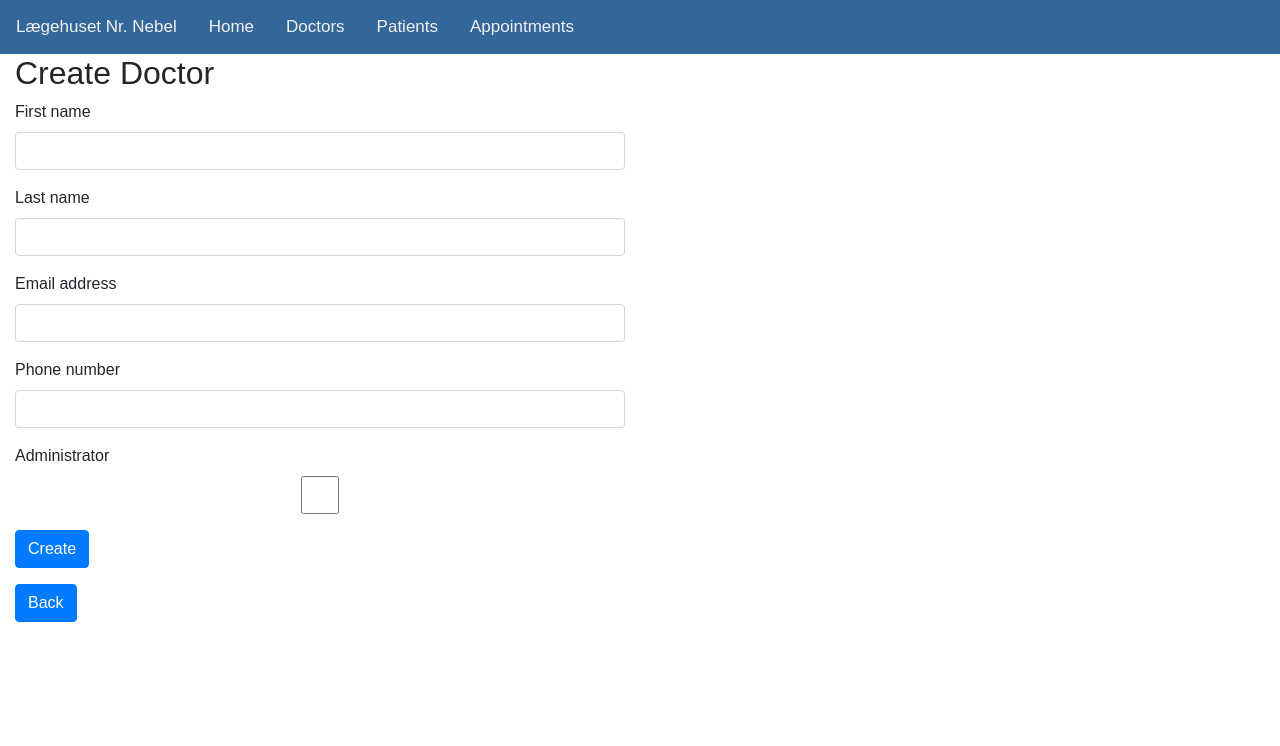
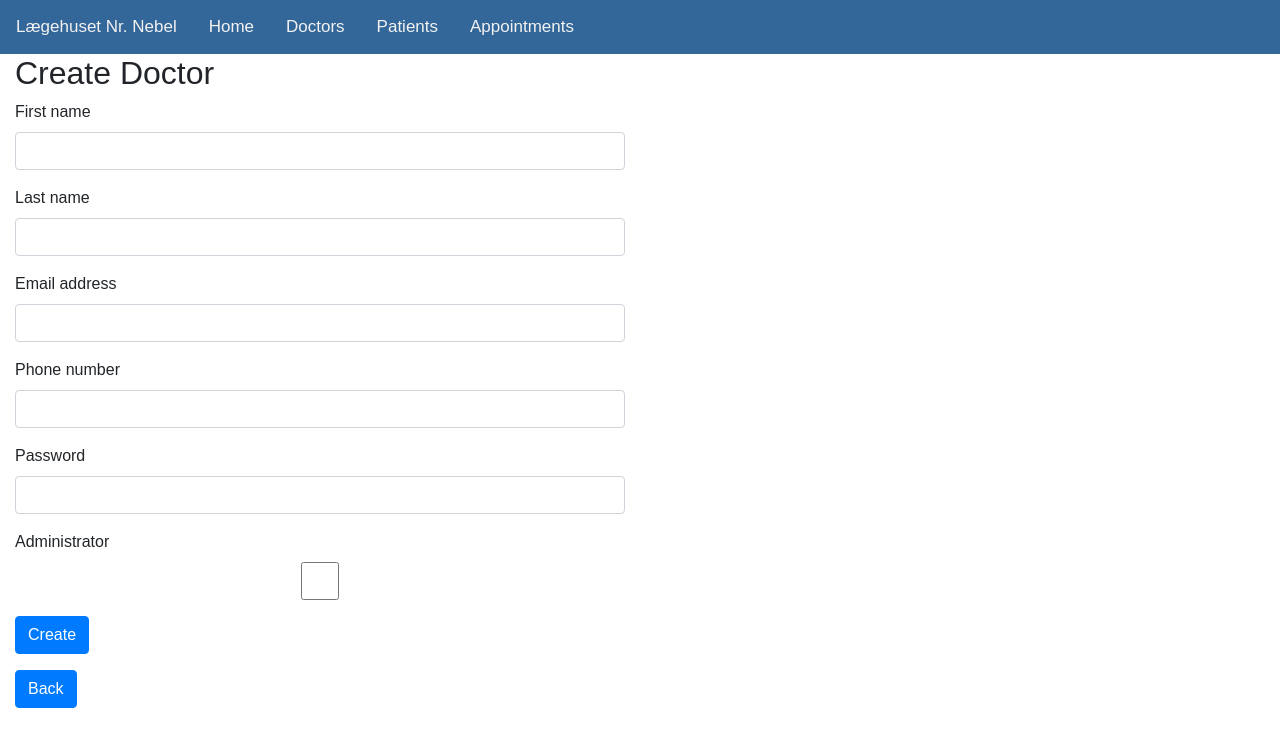
Before and after one commit to scupak/CS2020_exam_project_Frontend, an Angular app: page /doctor-create in a window 1280 px wide. Shown: the top 746 px of the page. Built offline with nearby package versions, Linux system fonts and the light colour scheme.

Commit message:
create patient,doctor

```diff
--- a/src/app/doctor/doctor-create/doctor-create.component.html
+++ b/src/app/doctor/doctor-create/doctor-create.component.html
@@ -30,6 +30,13 @@
       </div>
     </div>
     <div class="form-group">
+      <label>Password</label>
+      <input type="text" formControlName="password" class="form-control" required/>
+      <div *ngIf="password.invalid && submitted" class="alert-danger">
+        <div *ngIf="password.errors.required">A valid password is required</div>
+      </div>
+    </div>
+    <div class="form-group">
       <label>Administrator</label>
       <input type="checkbox" formControlName="isAdmin" class="form-control"/>
     </div>
--- a/src/app/doctor/doctor-create/doctor-create.component.ts
+++ b/src/app/doctor/doctor-create/doctor-create.component.ts
@@ -27,7 +27,8 @@ export class DoctorCreateComponent implements OnInit {
       lastName: ['', Validators.required],
       doctorEmailAddress: ['', Validators.required],
       phoneNumber: ['', Validators.required],
-      isAdmin: [false]
+      isAdmin: [false],
+      password: ['', Validators.required]
     });
   }
   // Getters for easy access to form fields
@@ -36,6 +37,7 @@ export class DoctorCreateComponent implements OnInit {
   get emailAddress(): AbstractControl { return this.doctorForm.get('doctorEmailAddress'); }
   get phoneNumber(): AbstractControl { return this.doctorForm.get('phoneNumber'); }
   get isAdmin(): AbstractControl { return this.doctorForm.get('isAdmin'); }
+  get password(): AbstractControl { return this.doctorForm.get('password'); }
 
   onSubmit(): void {
     this.submitted = true;
--- a/src/app/doctor/shared/doctor.model.ts
+++ b/src/app/doctor/shared/doctor.model.ts
@@ -4,4 +4,5 @@ export interface Doctor {
   doctorEmailAddress: string;
   phoneNumber: string;
   isAdmin: boolean;
+  password?: string;
 }
--- a/src/app/patient/patient-creator/patient-creator.component.html
+++ b/src/app/patient/patient-creator/patient-creator.component.html
@@ -31,6 +31,13 @@
               <div *ngIf="patientCPR.errors.required">patientCPR is required</div>
             </div>
           </div>
+          <div class="form-group">
+            <label>password</label>
+            <input type="text" formControlName="password" class="form-control" required/>
+            <div *ngIf="password.invalid && submitted" class="alert-danger">
+              <div *ngIf="password.errors.required">password is required</div>
+            </div>
+          </div>
         </div>
       </div>
     </div>
--- a/src/app/patient/patient-creator/patient-creator.component.ts
+++ b/src/app/patient/patient-creator/patient-creator.component.ts
@@ -14,7 +14,8 @@ export class PatientCreatorComponent implements OnInit {
     patientLastName: new FormControl('', Validators.required),
     patientPhone: new FormControl('' , Validators.required),
     patientEmail: new FormControl('', Validators.required),
-    patientCPR: new FormControl('' , Validators.required)
+    patientCPR: new FormControl('' , Validators.required),
+    password: new FormControl('' , Validators.required)
   });
   submitted = false;
   loading = false;
@@ -30,6 +31,7 @@ export class PatientCreatorComponent implements OnInit {
   get patientPhone(): AbstractControl { return this.patientForm.get('patientPhone'); }
   get patientEmail(): AbstractControl { return this.patientForm.get('patientEmail'); }
   get patientCPR(): AbstractControl { return this.patientForm.get('patientCPR'); }
+  get password(): AbstractControl { return this.patientForm.get('password'); }
 
 
   ngOnInit(): void {
@@ -42,6 +44,7 @@ export class PatientCreatorComponent implements OnInit {
       return;
     }
     const patient = this.patientForm.value;
+
 
     this.loading = true;
     this.patientService.addPatient(patient).pipe(take(1)).subscribe(
```
